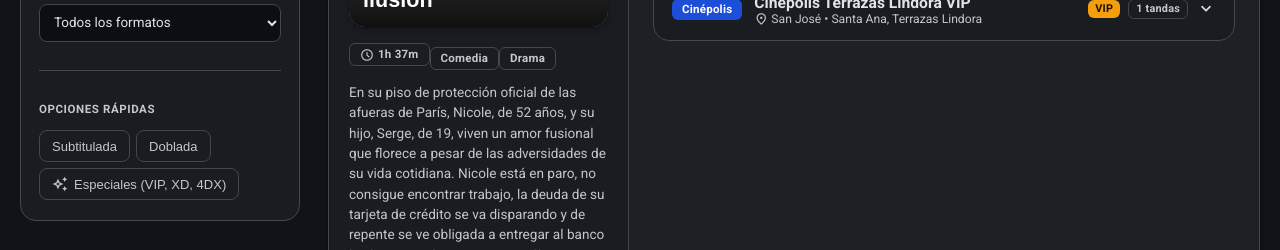
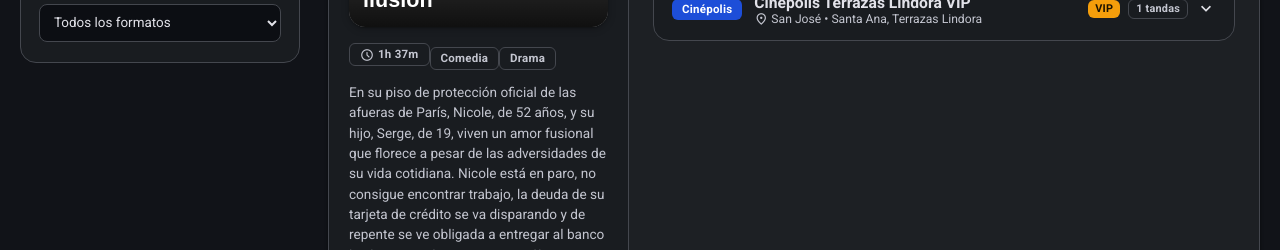
Before and after one commit to MuchoLucho/cinecr, a Vue app: page / in a window 1280 px wide. Shown: the part 694-944 px from the top of the page. Built offline with nearby package versions, Linux system fonts and the light colour scheme; grey boxes are pictures that could not be loaded; a web font is replaced by a local one.

Commit message:
refactor(filters): remove redundant quick options section

```diff
--- a/src/App.vue
+++ b/src/App.vue
@@ -137,7 +137,6 @@ const hasRemainingToday = () => {
 
 const viewMode = ref('movies');
 const selectedDate = ref(hasRemainingToday() ? 'today' : 'tomorrow');
-const onlyPremium = ref(false);
 const scheduleSearch = ref('');
 
 const availableDates = computed(() => {
@@ -374,7 +373,6 @@ const filteredMovies = computed(() => {
             .map(g => {
               if (filters.language && g.language !== filters.language) return null;
               if (filters.formats.length > 0 && !filters.formats.includes(g.format)) return null;
-              if (onlyPremium.value && !['XD', 'D-BOX', 'VIP', 'IMAX', '4DX', 'MACRO XE', 'LASERMAX', 'ONE'].includes(g.format)) return null;
 
               const times = g.times.filter(s => {
                 // 1. Hide shows whose start time has already passed
@@ -472,7 +470,7 @@ const activeComplexCount = computed(() => {
 });
 
 const hasActiveFilters = computed(() => Boolean(
-  filters.provinces.length > 0 || filters.chain || filters.language || filters.formats.length > 0 || filters.ageRating || onlyPremium.value
+  filters.provinces.length > 0 || filters.chain || filters.language || filters.formats.length > 0 || filters.ageRating
 ));
 
 const activeFilterCount = computed(() => {
@@ -482,7 +480,6 @@ const activeFilterCount = computed(() => {
   if (filters.language) count++;
   if (filters.formats.length > 0) count++;
   if (filters.ageRating) count++;
-  if (onlyPremium.value) count++;
   return count;
 });
 
@@ -511,17 +508,12 @@ watch(isMobileFilterOpen, (open) => {
   }
 });
 
-const toggleQuickLanguage = (lang) => {
-  filters.language = filters.language === lang ? null : lang;
-};
-
 const resetFilters = () => {
   filters.provinces = [];
   filters.chain = null;
   filters.language = null;
   filters.formats = [];
   filters.ageRating = null;
-  onlyPremium.value = false;
 };
 
 const countMovieShowtimes = (movie) =>
@@ -888,39 +880,6 @@ const formatStatusDate = (isoStr) => {
                 <option :value="null">Todos los formatos</option>
                 <option v-for="f in formatOptions" :key="f" :value="f">{{ f }}</option>
               </select>
-            </div>
-
-            <hr class="md-divider" />
-
-            <div class="sidebar-section-title">Opciones rápidas</div>
-            <div class="sidebar-quick-chips">
-              <button
-                type="button"
-                class="md-chip"
-                :class="{ selected: filters.language === 'SUB' }"
-                @click="toggleQuickLanguage('SUB')"
-              >
-                <span v-if="filters.language === 'SUB'" class="material-symbols-outlined sm">check</span>
-                Subtitulada
-              </button>
-              <button
-                type="button"
-                class="md-chip"
-                :class="{ selected: filters.language === 'DOB' }"
-                @click="toggleQuickLanguage('DOB')"
-              >
-                <span v-if="filters.language === 'DOB'" class="material-symbols-outlined sm">check</span>
-                Doblada
-              </button>
-              <button
-                type="button"
-                class="md-chip"
-                :class="{ selected: onlyPremium }"
-                @click="onlyPremium = !onlyPremium"
-              >
-                <span class="material-symbols-outlined sm">auto_awesome</span>
-                Especiales (VIP, XD, 4DX)
-              </button>
             </div>
           </div>
 
--- a/src/style.css
+++ b/src/style.css
@@ -528,21 +528,6 @@ h1, h2, h3, h4 {
   flex-direction: column;
   gap: 12px;
   flex: 1;
-}
-
-.sidebar-section-title {
-  font-size: 0.72rem;
-  font-weight: 700;
-  text-transform: uppercase;
-  letter-spacing: 0.05em;
-  color: var(--md-sys-color-on-surface-variant);
-  margin-top: 2px;
-}
-
-.sidebar-quick-chips {
-  display: flex;
-  flex-wrap: wrap;
-  gap: 6px;
 }
 
 .sidebar-footer {
```
